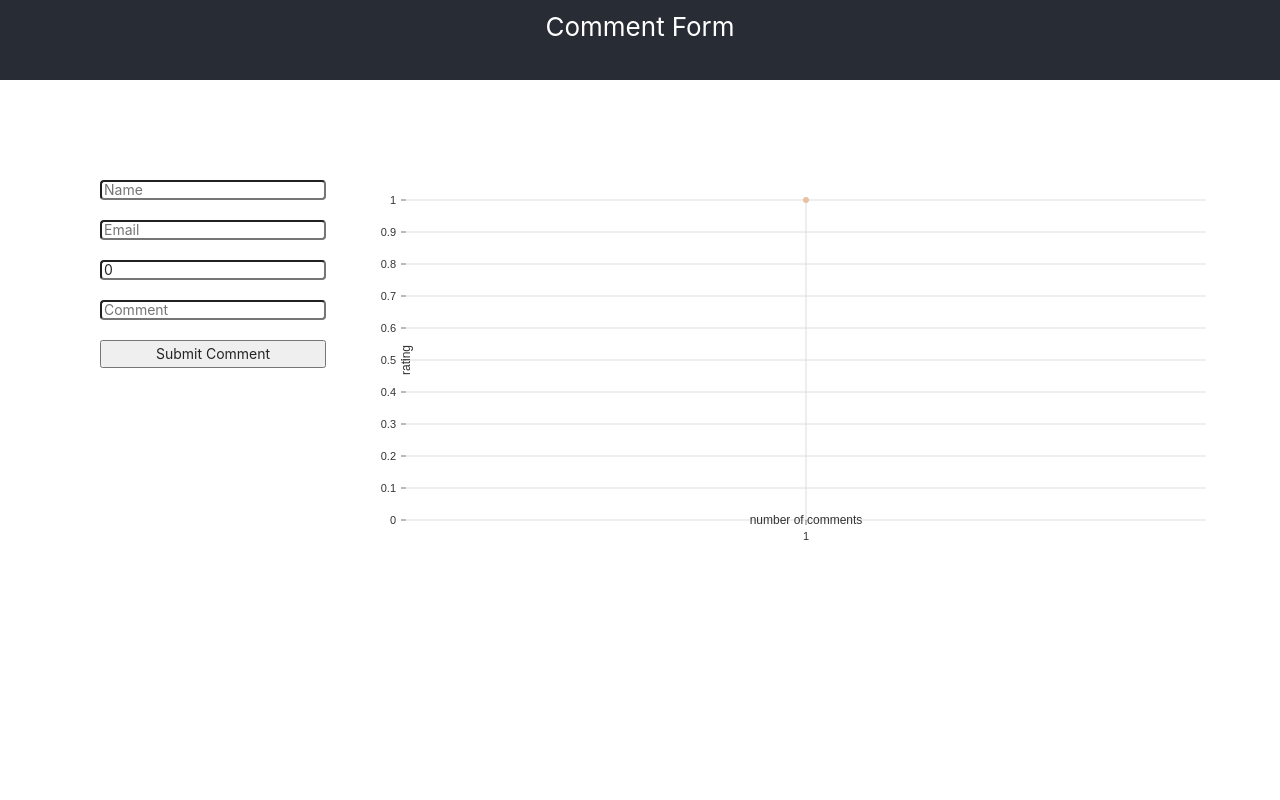
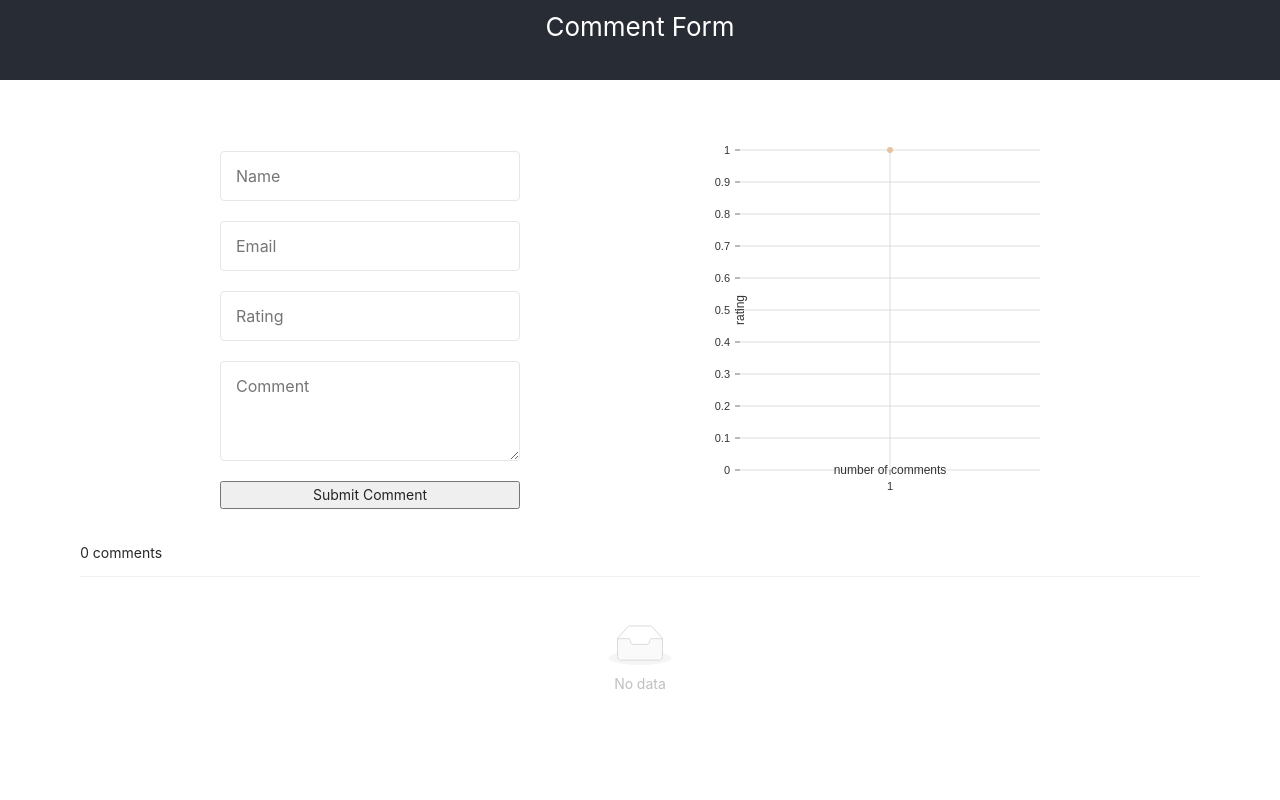
Before and after one commit to nupurgrover/comment-form, a React (Create React App) app: page / in a window 1280 px wide. Shown: the top 800 px of the page. Built offline with nearby package versions, Linux system fonts and the light colour scheme.

Commit message:
Style form inputs

```diff
--- a/src/App.css
+++ b/src/App.css
@@ -1,8 +1,4 @@
 @import "~antd/dist/antd.css";
-
-.App {
-  text-align: center;
-}
 
 .App-logo {
   height: 40vmin;
@@ -24,6 +20,7 @@
   justify-content: center;
   font-size: calc(10px + 2vmin);
   color: white;
+  text-align: center;
 }
 
 .App-link {
--- a/src/App.js
+++ b/src/App.js
@@ -7,15 +7,20 @@ import CommentList from "./CommentList";
 import CommentTrends from "./CommentTrends";
 
 const BodyContainer = styled.div`
-  margin: 100px;
-  width: 80%;
   display: flex;
   flex-direction: column;
+  max-width: 100%;
+  margin: 0 auto;
+  padding: 50px;
+  @media (min-width: 960px) {
+    width: 1220px;
+  }
 `;
 
 const FormAndGraphContainer = styled.div`
   display: flex;
   flex-direction: row;
+  justify-content: space-evenly;
 `;
 
 const getGraphData = (comments) => {
@@ -46,14 +51,14 @@ function App() {
   // ];
 
   return (
-    <div className="App">
+    <div>
       <header className="App-header">
         <p>Comment Form</p>
       </header>
       <BodyContainer>
         <FormAndGraphContainer>
           <CommentForm addNewComment={addNewComment} />
-          <div style={{ height: "900px" }}>
+          <div style={{ height: "400px" }}>
             <CommentTrends graphData={graphData} />
           </div>
         </FormAndGraphContainer>
--- a/src/CommentForm.js
+++ b/src/CommentForm.js
@@ -2,10 +2,13 @@ import React, { useState } from "react";
 import styled from "styled-components";
 
 import TextInput from "./TextInput";
+import TextAreaInput from "./TextAreaInput";
 
 const InputForm = styled.form`
   display: flex;
   flex-direction: column;
+  justify-content: center;
+  width: 300px;
 `;
 
 const CommentForm = ({ addNewComment }) => {
@@ -48,13 +51,12 @@ const CommentForm = ({ addNewComment }) => {
         placeholder="Rating"
         name="rating"
         type="number"
-        value={formState.rating}
+        value={formState.rating || null}
         onChange={onInputChange}
       />
-      <TextInput
+      <TextAreaInput
         placeholder="Comment"
         name="commentText"
-        type="text"
         value={formState.commentText}
         onChange={onInputChange}
       />
--- a/src/CommentTrends.js
+++ b/src/CommentTrends.js
@@ -6,7 +6,7 @@ const CommentTrends = ({ graphData }) => {
   return (
     <Line
       data={[{ id: "Comment Rating", data: graphData }]}
-      width={900}
+      width={400}
       height={400}
       margin={{ top: 20, right: 20, bottom: 60, left: 80 }}
       axisLeft={{
--- a/src/TextAreaInput.js
+++ b/src/TextAreaInput.js
@@ -1,14 +1,28 @@
 import React from "react";
 import styled from "styled-components";
 
-const StyledInput = styled.input`
+const StyledTextArea = styled.textarea`
   border-radius: 4px;
   height: 100px;
   margin-bottom: 20px;
+  border: 1px solid #e6e6e6;
+  font-size: 16px;
+  color: #333333;
+  line-height: 1.2;
+  padding: 15px;
+  background: transparent;
 `;
 
-const TextAreaInput = ({ placeholder }) => {
-  return <StyledInput type="textarea" placeholder={placeholder} />;
+const TextAreaInput = ({ placeholder, name, value, onChange }) => {
+  return (
+    <StyledTextArea
+      type="textarea"
+      placeholder={placeholder}
+      name={name}
+      value={value}
+      onChange={onChange}
+    />
+  );
 };
 
 export default TextAreaInput;
--- a/src/TextInput.js
+++ b/src/TextInput.js
@@ -3,8 +3,14 @@ import styled from "styled-components";
 
 const StyledInput = styled.input`
   border-radius: 4px;
-  height: 20px;
+  height: 50px;
   margin-bottom: 20px;
+  border: 1px solid #e6e6e6;
+  font-size: 16px;
+  color: #333333;
+  line-height: 1.2;
+  padding: 0 15px;
+  background: transparent;
 `;
 
 const TextInput = ({ placeholder, name, type, value, onChange }) => {
```
